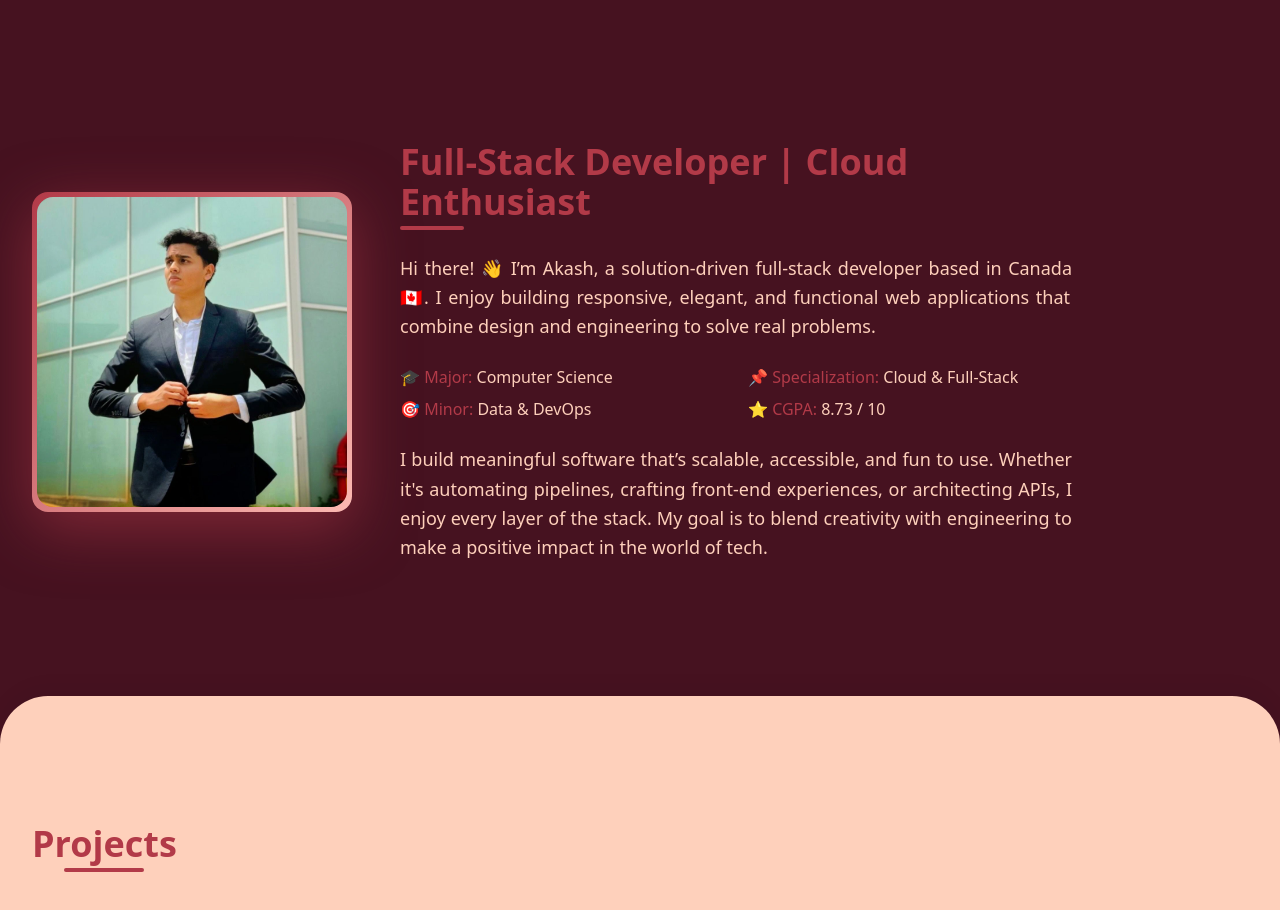
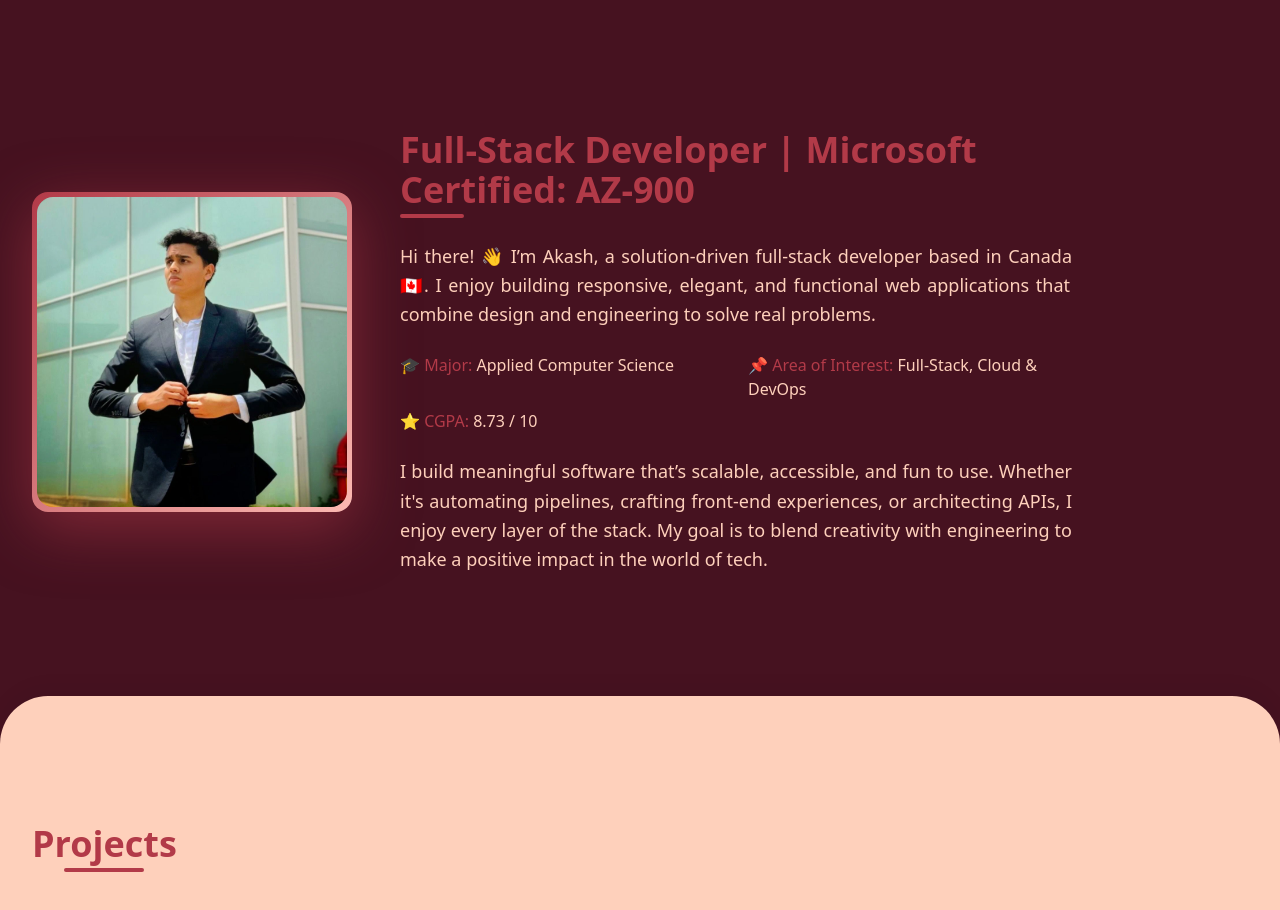
Before and after one commit to akashcodes27/Portfolio, a React (Vite) app: page / in a window 1280 px wide. Shown: the part 840-1750 px from the top of the page. Built offline with nearby package versions, Linux system fonts and the light colour scheme.

Commit message:
About Section Updated

```diff
--- a/src/components/About.jsx
+++ b/src/components/About.jsx
@@ -94,7 +94,7 @@ const About = () => {
             >
                 {/* Header */}
                 <h2 className="text-4xl font-extrabold text-redwood mb-2 relative inline-block">
-                    Full-Stack Developer | Cloud Enthusiast
+                    Full-Stack Developer | Microsoft Certified: AZ-900
                     <span className="absolute left-0 -bottom-2 w-16 h-1 bg-redwood rounded-full"></span>
                 </h2>
 
@@ -107,16 +107,16 @@ const About = () => {
                 <div className="grid grid-cols-2 gap-x-6 gap-y-2 text-base font-medium">
                     <div>
                         <span className="text-redwood">🎓 Major:</span>{" "}
-                        <span className="text-apricot">Computer Science</span>
+                        <span className="text-apricot">Applied Computer Science</span>
                     </div>
                     <div>
-                        <span className="text-redwood">📌 Specialization:</span>{" "}
-                        <span className="text-apricot">Cloud & Full-Stack</span>
+                        <span className="text-redwood">📌 Area of Interest:</span>{" "}
+                        <span className="text-apricot">Full-Stack, Cloud & DevOps</span>
                     </div>
-                    <div>
+                    {/* <div>
                         <span className="text-redwood">🎯 Minor:</span>{" "}
                         <span className="text-apricot">Data & DevOps</span>
-                    </div>
+                    </div> */}
                     <div>
                         <span className="text-redwood">⭐ CGPA:</span>{" "}
                         <span className="text-apricot">8.73 / 10</span>
```
